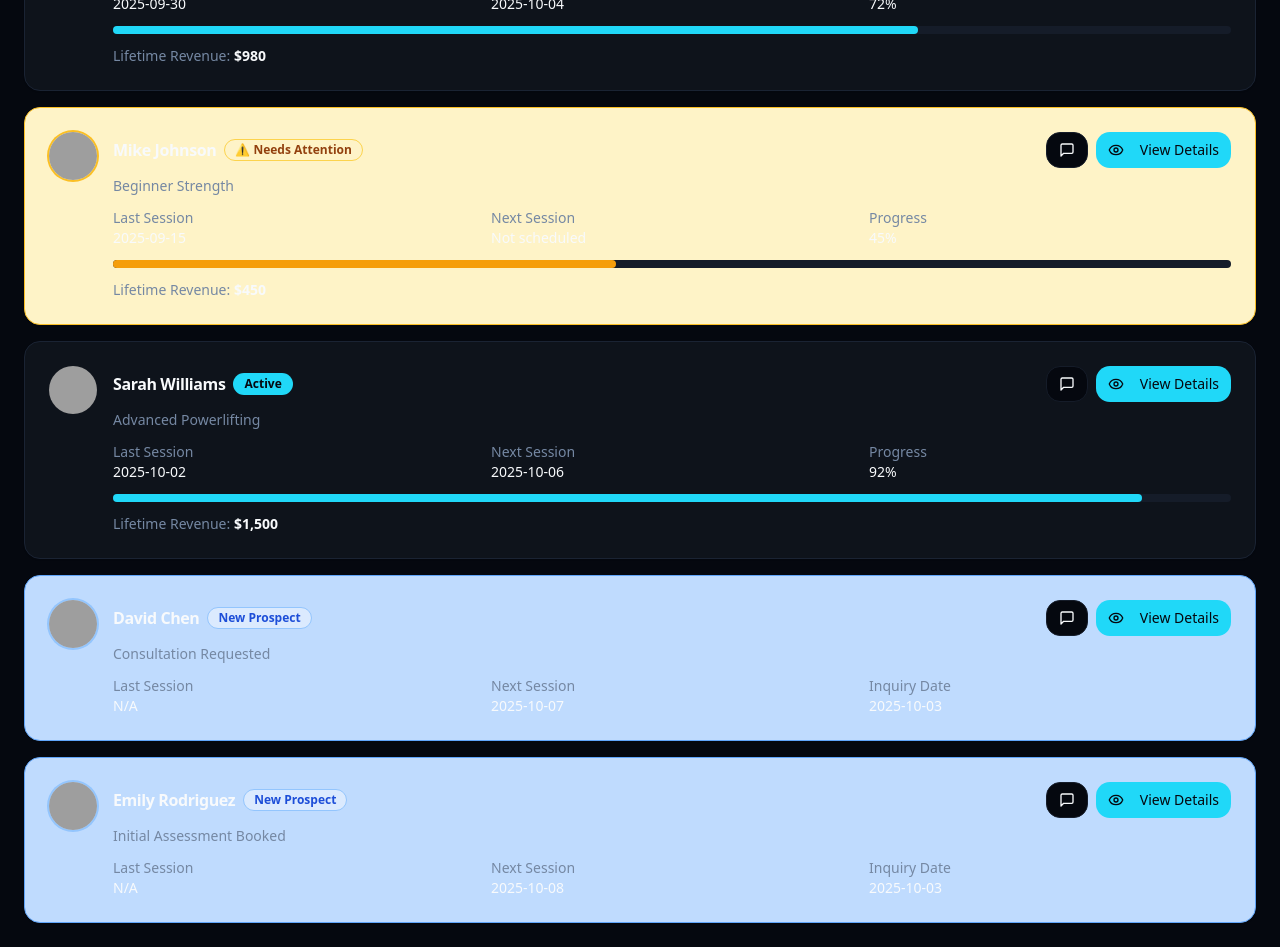
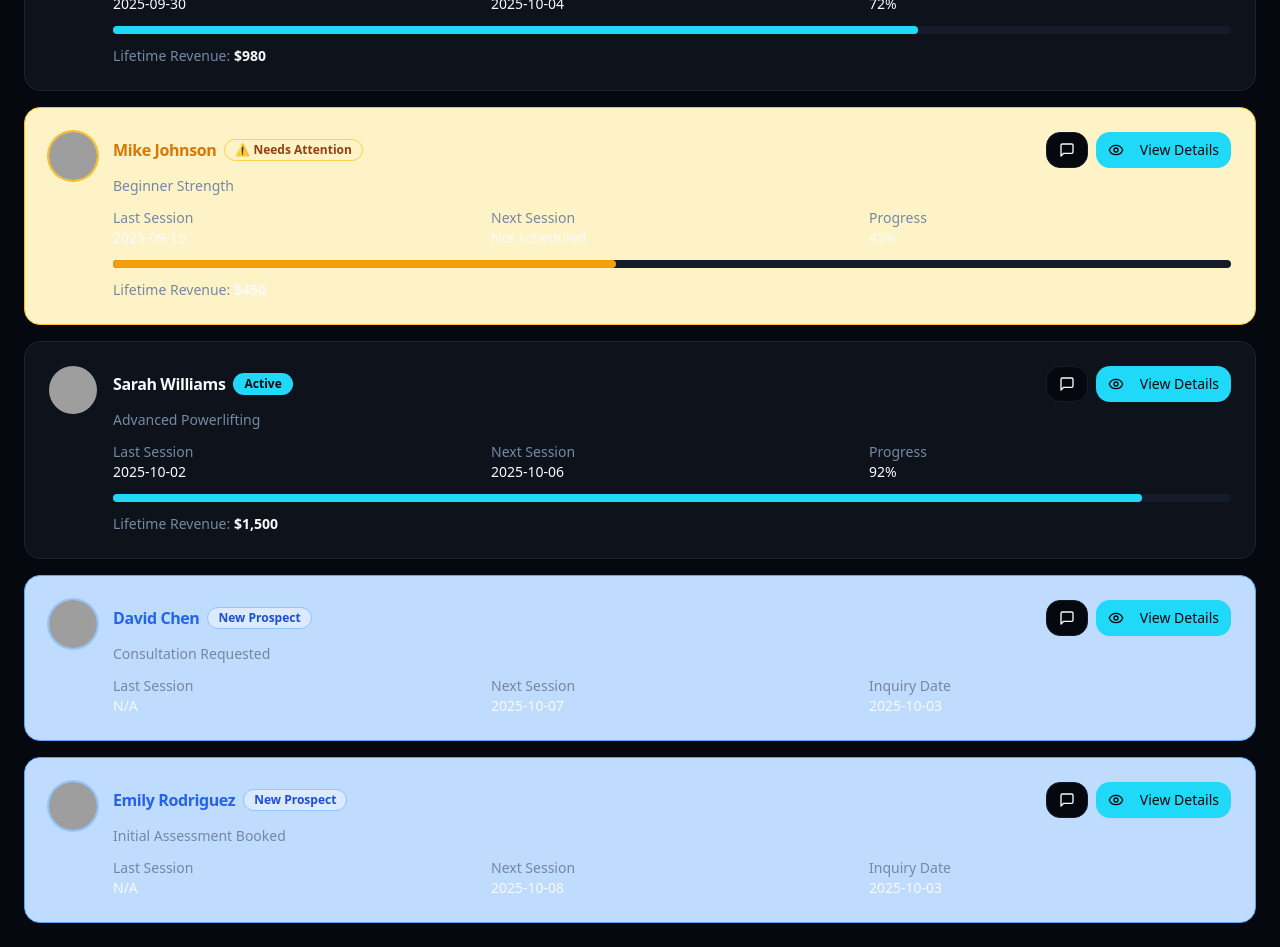
Before and after one commit to jayjohn18000/trainu-grow-connect, a React (Vite) app: page /clients in a window 1280 px wide. Shown: the part 840-1787 px from the top of the page. Built offline with nearby package versions, Linux system fonts and the light colour scheme; grey boxes are pictures that could not be loaded; the HTML template or start-up script is replaced by a standard one.

Commit message:
Refactor client card styling

```diff
--- a/src/pages/Clients.tsx
+++ b/src/pages/Clients.tsx
@@ -159,7 +159,13 @@ export default function Clients() {
               <div className="flex-1">
                 <div className="flex items-center justify-between mb-2">
                   <div className="flex items-center gap-2">
-                    <h3 className="font-semibold">{client.name}</h3>
+                    <h3 className={`font-semibold ${
+                      client.status === "at_risk"
+                        ? "text-amber-600 dark:text-amber-500"
+                        : client.status === "prospect"
+                        ? "text-blue-600 dark:text-blue-400"
+                        : ""
+                    }`}>{client.name}</h3>
                     <Badge
                       variant={
                         client.status === "active"
```
